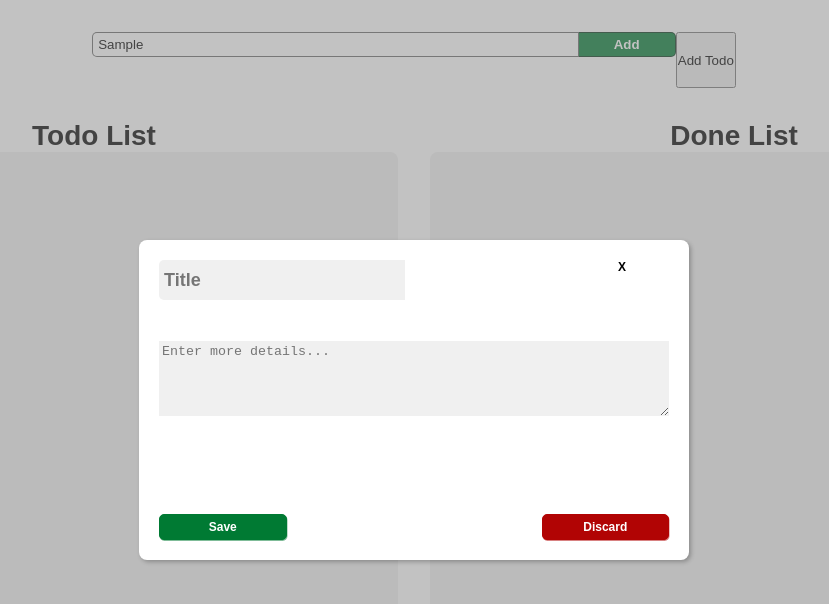
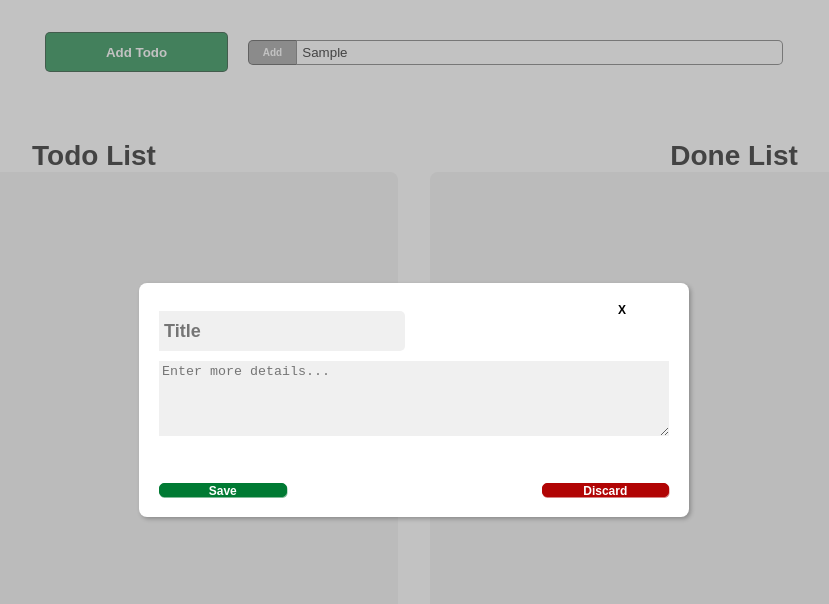
Before and after one commit to tttiiimmm1/ToDo, a React (Create React App) app: page / in a window 1280 px wide. Both pictures are taken after typing "Sample" into the empty fields and a click on the button "Add Todo". Shown: the top 604 px of the page, without its empty margins (226-1055 px from the left). Built offline with nearby package versions, Linux system fonts and the light colour scheme.

Commit message:
Various css design changes

```diff
--- a/src/AddTodo.js
+++ b/src/AddTodo.js
@@ -34,18 +34,18 @@ export default function AddTodo({ setAllTodos, setIsEditDisplayModal }) {
 
   return (
     <div className="inputBox">
-      <input
-        value={textInput}
-        onChange={handleChange}
-        onKeyPress={handleKeypress}
-        placeholder="Quick Add!"
-      />
-      <DefaultButton type1="addButton" action={handleSubmit} text="Add" />
       <DefaultButton
         type1="addTodoButton"
         action={() => setIsEditDisplayModal((prev) => !prev)}
         text="Add Todo"
       />
+      <DefaultButton type1="addButton" action={handleSubmit} text="Add" />
+      <input
+        value={textInput}
+        onChange={handleChange}
+        onKeyPress={handleKeypress}
+        placeholder="Quick Add! (Press Enter)"
+      />
     </div>
   );
 }
--- a/src/index.css
+++ b/src/index.css
@@ -32,10 +32,11 @@ button {
 input {
   height: 25px;
   width: 40%;
-  border-right: none;
-  border-radius: 5px 0px 0px 5px;
+  border-left: none;
+  border-radius: 0px 5px 5px 0px;
   border: 1px rgba(0, 0, 0, 0.589) solid;
   padding-left: 5px;
+  margin-top: 8px;
 }
 
 .date-text {
@@ -54,13 +55,17 @@ input {
 
 .addButton {
   height: 25px;
-  width: 8%;
+  width: 4%;
+  min-width: 30px;
   border: 1px rgba(0, 0, 0, 0.589) solid;
   color: white;
   font-weight: 700;
-  border-left: none;
-  border-radius: 0px 5px 5px 0px;
-  background-color: rgb(0, 122, 51);
+  border-right: none;
+  border-radius: 5px 0px 0px 5px;
+  background-color: rgb(146, 146, 146);
+  margin-left: 20px;
+  margin-top: 8px;
+  font-size: 10px;
 }
 
 .addButton:hover {
@@ -74,6 +79,7 @@ input {
   justify-content: flex-start;
   align-items: center;
   flex-direction: column;
+  margin-top: 20px;
 }
 
 .notDoneContainer {
@@ -185,6 +191,24 @@ input {
   transition: 300ms;
 }
 
+/*modal css*/
+.addTodoButton {
+  height: 40px;
+  width: 15%;
+  min-width: 80px;
+  border: 1px rgba(0, 0, 0, 0.589) solid;
+  color: white;
+  font-weight: 700;
+  border-radius: 5px 5px 5px 5px;
+  background-color: rgb(0, 122, 51);
+}
+
+.addTodoButton:hover {
+  background-color: rgb(178, 221, 184);
+  color: black;
+  transition: 500ms;
+}
+
 .modal-background {
   z-index: 10000;
   position: absolute;
@@ -201,7 +225,7 @@ input {
   border-radius: 8px;
   padding: 20px;
   margin: 20px;
-  height: 40%;
+  height: auto;
   width: 60%;
   max-width: 550px;
   box-shadow: 2px 2px 4px rgba(0, 0, 0, 0.25);
@@ -209,11 +233,11 @@ input {
 }
 
 .modal-row1 {
-  height: 60px;
+  height: auto;
   display: flex;
   width: 100%;
   justify-content: space-between;
-  padding-bottom: 5px;
+  padding-bottom: 10px;
 }
 
 .modal-row1-title {
@@ -222,14 +246,16 @@ input {
 
 .modal-row1-buttons {
   width: 10%;
-  display: inline-flex;
+  min-width: 50px;
+  display: flex;
   padding-right: 10px;
   justify-content: space-between;
 }
 
 .modal-row2 {
   border-radius: 8px;
-  height: 80px;
+  min-height: 80px;
+  height: auto;
   padding-bottom: 5px;
 }
 
@@ -264,7 +290,8 @@ input {
   font-weight: 1000;
   border-radius: 5px;
   width: 25%;
-  height: 70%;
+  min-width: 70px;
+  height: 90%;
   font-weight: 700;
 }
 
@@ -327,7 +354,7 @@ input {
 
 .modal-wip:hover {
   font-size: 12px;
-  color: white;
+  color: rgb(178, 221, 184);
   transition: 300ms;
 }
 
```
